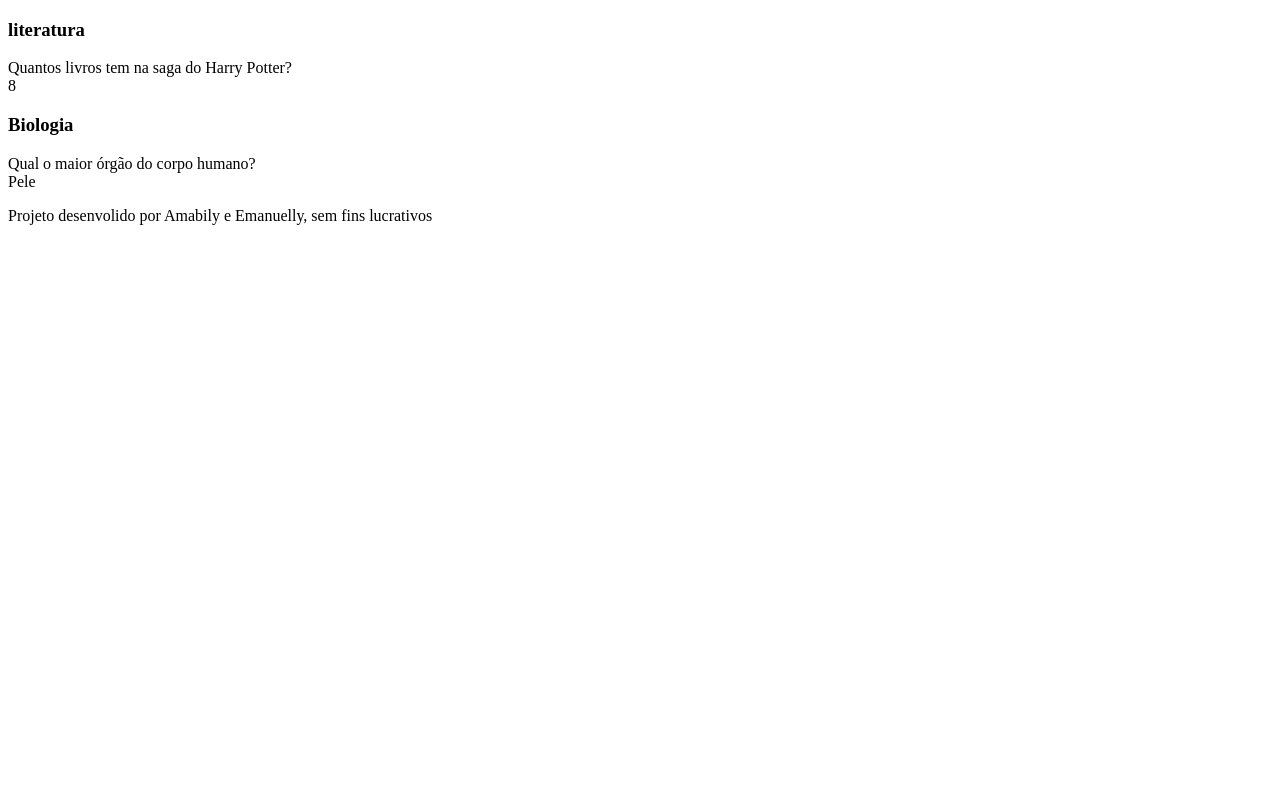
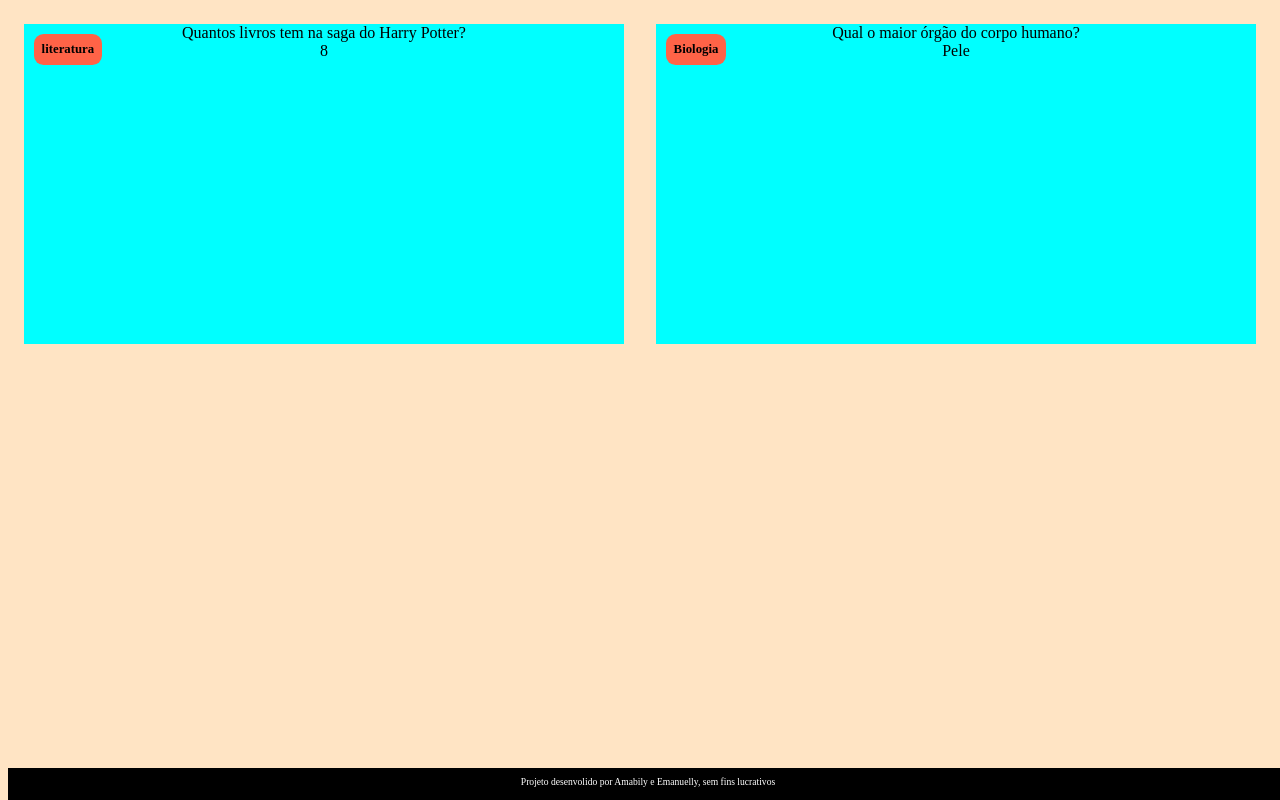
Before and after one commit to AmabilyBrandao/flashcard, a plain HTML site: page index.html in a window 1280 px wide. Drawn offline with Linux system fonts and the light colour scheme.

Commit message:
hhfgffgh

```diff
--- /dev/null
+++ b/assets/style.css
@@ -0,0 +1,52 @@
+body {
+    background-color: bisque;
+    font-family: Bai Jamjuree;
+}
+
+#container {
+    display: flex; /* Elementos dispostos em linha */
+}
+
+.cartao {
+    margin: 1rem 1rem;
+    background-color: aqua;
+    height: 20rem;
+    flex-grow: 1;
+    flex-basis: calc(33% - 6rem);
+}
+
+.cartao__conteudo {
+    text-align: center;
+    /* background-color: aquamarine; */
+    height: 100%;
+}
+
+.cartao__conteudo h3 {
+    background-color: tomato;
+    text-align: left;
+    padding: 0.5rem;
+    position: absolute;
+    margin: 0.6rem;
+    border-radius: 0.6rem;
+    font-size: 1vw;
+}
+
+.cartao__conteudo p {
+    margin-top: 1rem;
+    padding: 2rem;
+}
+
+footer {
+    background-color: black;
+    color: white;
+    position: fixed;
+    bottom: 0;
+    width: 100%;
+    height: 2rem;
+}
+
+footer p {
+    text-align: center;
+    font-size: 0.6rem;
+    margin-top: 0.5rem;
+}
--- a/index.html
+++ b/index.html
@@ -3,7 +3,9 @@
 <head>
     <meta charset="UTF-8">
     <meta name="viewport" content="width=device-width, initial-scale=1.0">
+    <link rel="stylesheet" href="assets/style.css">
     <title>Flashcard</title>
+
 </head>
 <body>
     <main>
```
